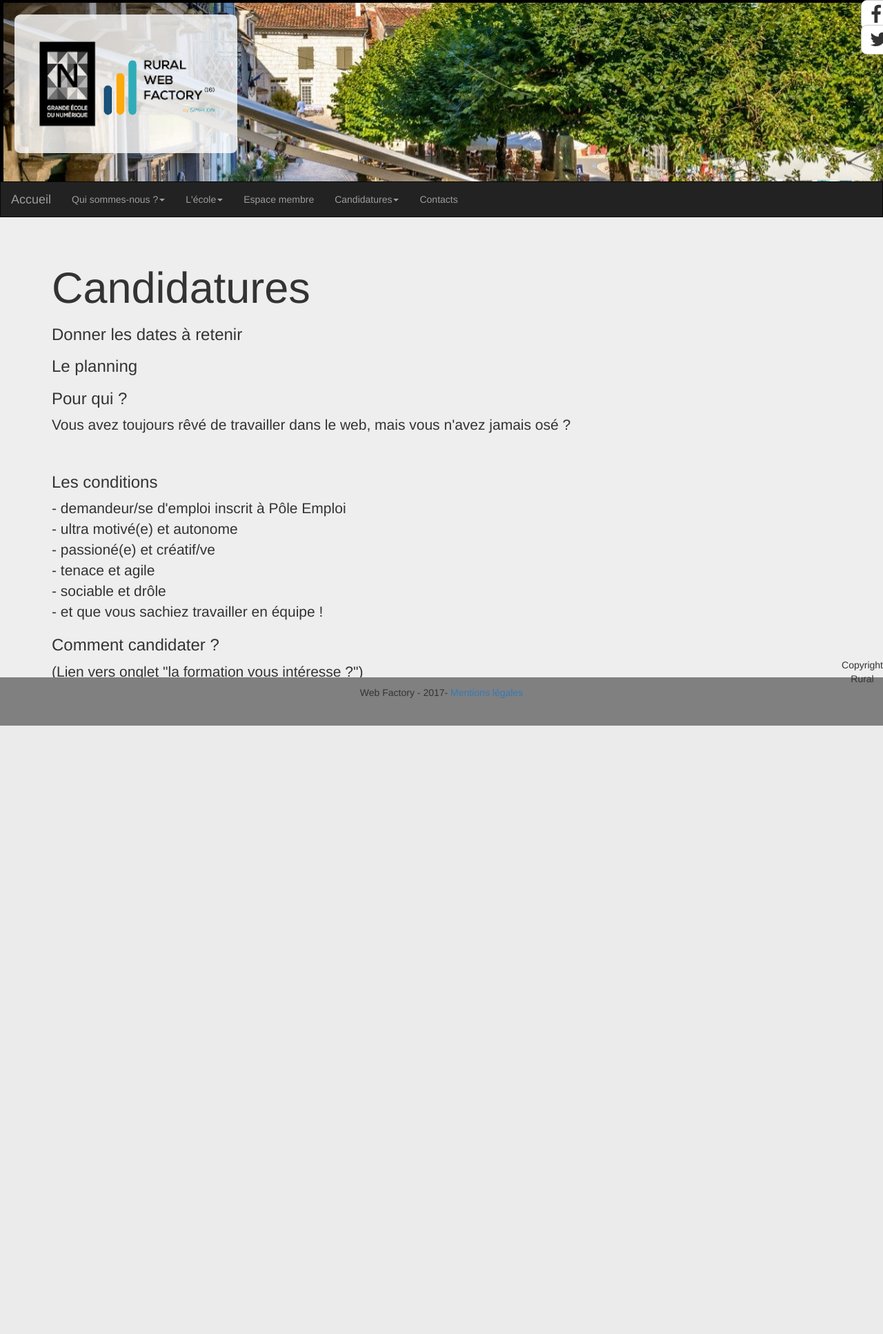
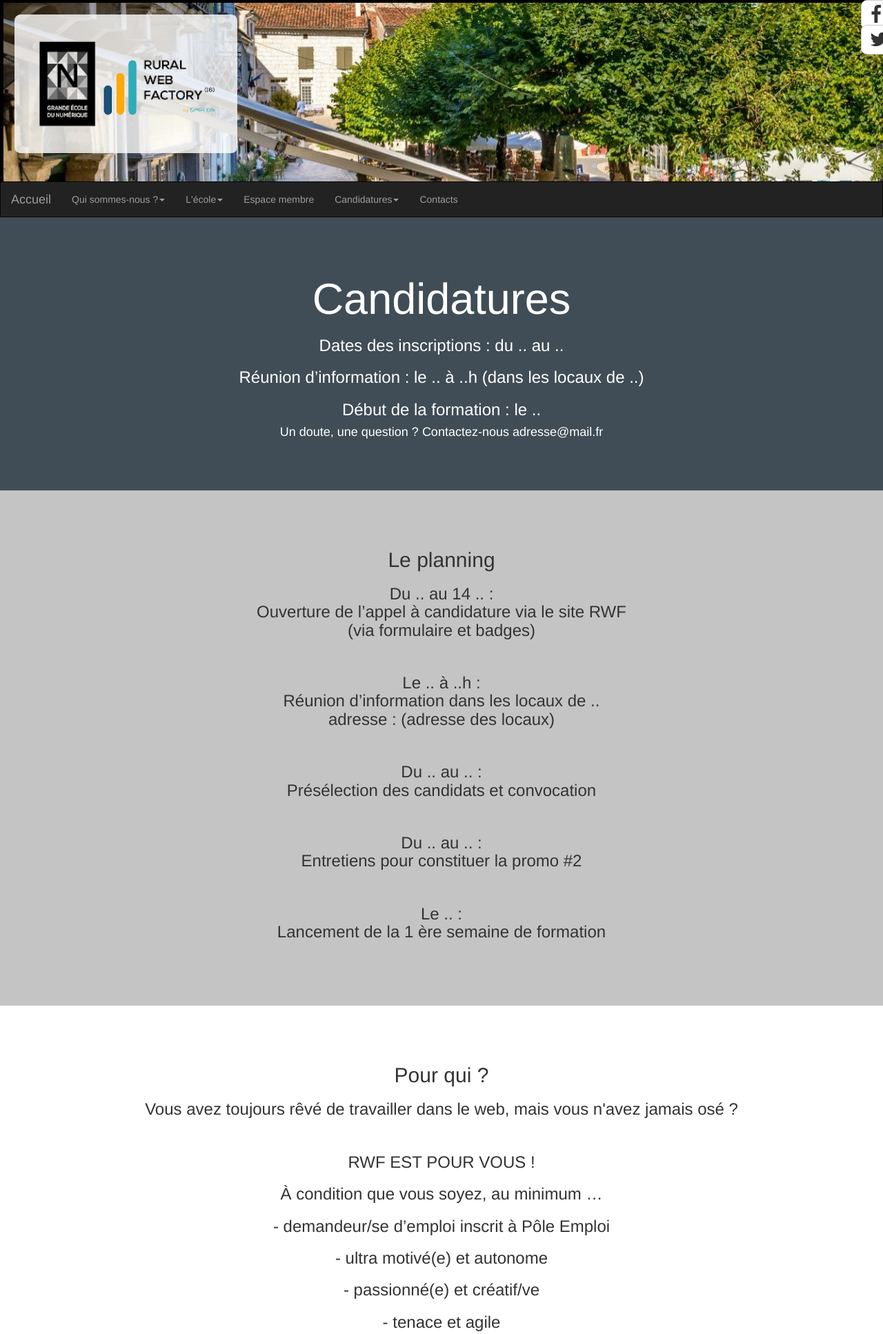
Before and after one commit to Fhire77/RWF, a PHP site: page /candidature.php in a window 1280 px wide. Shown: the top 1934 px of the page at 69% size. Before the commit the page ends 1052 px from the top, so only its background shows below. Run offline with PHP 8.4, Linux system fonts and the light colour scheme; some libraries are stand-ins or nearby versions.

Commit message:
mise en page contenu #1

```diff
--- /dev/null
+++ b/assets/css/pages_secondaires.css
@@ -0,0 +1,58 @@
+
+
+#candidature{
+  height: auto;
+    position: relative;
+    top:0 !important;
+    font-family: 'Helvetica Neue', sans-serif;
+text-align: center;
+}
+
+#candidature h1 {font-size: 63px;}
+#candidature p {font-size: 21px;width: 60%;margin-left: 18%;}
+
+#para1, #para2, #para3, #para4, #para5 {padding-top: 5%;padding-bottom: 5%;}
+
+#para1{
+  width: 100%;
+  height: auto;
+  background-color: #404d56;
+  color: white;
+  text-align: center;
+}
+
+#para2{
+  width: 100%;
+  height: auto;
+  background-color: #c4c4c4;
+  color: #333;
+  text-align: center;
+}
+
+#para3{
+  width: 100%;
+  height: auto;
+  background-color: white;
+  color: #333;
+  text-align: center;
+}
+
+#para4{
+  width: 100%;
+  height: auto;
+  background-color: #c4c4c4;
+  color:#333;
+  text-align: center;
+}
+
+#para5{
+  width: 100%;
+  height: auto;
+  background-color: #404d56;
+  color: white;
+  text-align: center;
+}
+
+@media all and (max-width:1200px) {
+  #para1, #para2, #para3, #para4, #para5 {margin-top: -20px;}
+}
--- a/assets/inc/header.php
+++ b/assets/inc/header.php
@@ -9,7 +9,8 @@
      <title>Rural Web Factory</title>
    <meta name="description" content="Rural Web Factory">
    <link rel="stylesheet" type="text/css" href="style.css">
-   <!--<link rel="stylesheet" href="MaquetteV2.css" media="screen" /> -->
+   <link rel="stylesheet" type="text/css" href="assets/css/pages_secondaires.css">
+   <link href="https://fonts.googleapis.com/css?family=Dosis|Indie+Flower|Josefin+Sans" rel="stylesheet">
    <link href="https://maxcdn.bootstrapcdn.com/bootstrap/3.3.1/css/bootstrap.min.css" rel="stylesheet">
    <link href="https://maxcdn.bootstrapcdn.com/font-awesome/4.2.0/css/font-awesome.min.css" rel="stylesheet">
 
@@ -45,12 +46,14 @@
        <ul class="nav navbar-nav">
          <li class="dropdown"> <a class="dropdown-toggle" data-toggle="dropdown" href="qui.php">Qui sommes-nous ?<span class="caret"></span></a>
            <ul class="dropdown-menu">
+               <li><a href="qui.php">La Rural Web Factory</a></li>
                <li><a href="concept.php">Concept</a></li>
                <li><a href="faq.php">FAQ</a></li>
            </ul>
          </li>
          <li class="dropdown"> <a class="dropdown-toggle" data-toggle="dropdown" href="ecole.php">L'école<span class="caret"></span></a>
            <ul class="dropdown-menu">
+               <li><a href="ecole.php">La structure</a></li>
                <li><a href="projets.php">Projets</a></li>
                <li><a href="equipe.php">L'équipe</a></li>
                <li><a href="formation.php">La formation</a></li>
@@ -59,6 +62,7 @@
          <li> <a href="#">Espace membre</a> </li>
          <li class="dropdown"> <a class="dropdown-toggle" data-toggle="dropdown" href="candidature.php">Candidatures<span class="caret"></span></a>
            <ul class="dropdown-menu">
+               <li><a href="candidature.php" id="candidater">Comment candidater ?</a></li>
                <li><a href="candidature1.php" id="interesse">La formation vous intéresse ?</a></li>
                <li><a href="candidature2.php" id="entreprise">Vous êtes une entreprise ?</a></li>
            </ul>
--- a/candidature.php
+++ b/candidature.php
@@ -2,22 +2,64 @@
 
      <!-- Section #1
    ================================================== -->
-   <section class="row jumbotron" id="">
-       <div class="col-lg-12">
-       <h1>Candidatures</h1>
-       <h3>Donner les dates à retenir</h3>
-       <h3>Le planning</h3>
-       <h3>Pour qui ?</h3>
-       <p>Vous avez toujours rêvé de travailler dans le web, mais vous n'avez jamais osé ?</p><br/>
-       <h3>Les conditions</h3>
-       <p>- demandeur/se d'emploi inscrit à Pôle Emploi<br/>
+   <section class="row" id="candidature">
+       <div class="col-lg-12" id="para1">
+         <h1>Candidatures</h1>
+
+         <h3>Dates des inscriptions : du .. au ..</h3>
+         <h3>Réunion d’information : le .. à ..h (dans les locaux de ..)</h3>
+         <h3>Début de la formation : le ..</h3>
+
+         <h4>Un doute, une question ? Contactez-nous adresse@mail.fr</h4>
+       </div>
+
+       <div class="col-lg-12" id="para2">
+       <h2>Le planning</h2>
+       <h3>Du .. au 14 .. :<br/>
+         Ouverture de l’appel à candidature via le site RWF<br/>
+         (via formulaire et badges)</h3><br/>
+
+       <h3>Le .. à ..h :<br/>
+         Réunion d’information dans les locaux de ..<br/>
+         adresse : (adresse des locaux)</h3><br/>
+
+       <h3>Du .. au .. :<br/>
+         Présélection des candidats et convocation</h3><br/>
+
+       <h3>Du .. au .. :<br/>
+         Entretiens pour constituer la promo #2</h3><br/>
+
+       <h3>Le .. :<br/>
+         Lancement de la 1 ère semaine de formation</h3><br/>
+       </div>
+
+       <div class="col-lg-12" id="para3">
+       <h2>Pour qui ?</h2>
+       <h3>Vous avez toujours rêvé de travailler dans le web, mais vous n'avez jamais osé ?</h3><br/>
+
+       <h3>RWF EST POUR VOUS !</h3>
+       <h3>À condition que vous soyez, au minimum …</h3>
+       <h3>- demandeur/se d’emploi inscrit à Pôle Emploi</h3>
+       <h3>- ultra motivé(e) et autonome</h3>
+       <h3>- passionné(e) et créatif/ve</h3>
+       <h3>- tenace et agile</h3>
+       <h3>- sociable et drôle</h3>
+       <h3>- et que vous sachiez travailler en équipe !</h3>
+       </div>
+
+       <div class="col-lg-12" id="para4">
+       <h2>Les conditions</h2>
+       <h3>- demandeur/se d'emploi inscrit à Pôle Emploi<br/>
           - ultra motivé(e) et autonome<br/>
           - passioné(e) et créatif/ve<br/>
           - tenace et agile<br/>
           - sociable et drôle<br/>
-          - et que vous sachiez travailler en équipe !</p>
-      <h3>Comment candidater ?</h3>
-      <p>(Lien vers onglet "la formation vous intéresse ?")</p>
+          - et que vous sachiez travailler en équipe !</h3>
+       </div>
+
+      <div class="col-lg-12" id="para5">
+      <h2>Comment candidater ?</h2>
+      <h3>(Lien vers onglet "la formation vous intéresse ?")</h3>
       </div>
    </section>
 
--- a/style.css
+++ b/style.css
@@ -189,11 +189,12 @@ to {transform: scale(1.1);}}
   footer{position: relative;
   left:0;
   top:0em;
-  margin-top: -5em;
+
   background-color:  gray;}
 
   footer p{position: relative;
-  top: -2em;}
+    font-family: 'Josefin Sans', sans-serif;
+  }
 
       /* -------------------------------------Styles pour les écrans tablette------------------------------------- */
      @media all and (max-width:1200px) {
```
Also changed, not shown: qui.php (+25 -26 lines).
